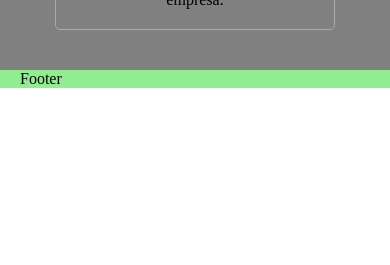
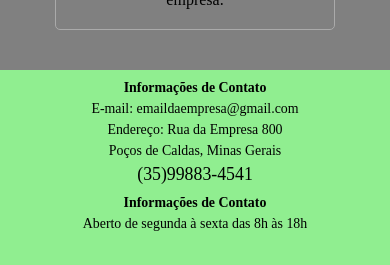
Before and after one commit to damian-nestea/higieniza-bem, a React (Vite) app: page / in a window 390 px wide. Shown: the part 3036-3301 px from the top of the page. Before the commit the page ends 3124 px from the top, so only its background shows below. Built offline with nearby package versions, Linux system fonts and the light colour scheme.

Commit message:
feat adição da estrutura do footer com info da empresa para mobile-first

```diff
--- a/src/Components/Footer/index.tsx
+++ b/src/Components/Footer/index.tsx
@@ -1,8 +1,28 @@
 import React from "react";
 import { Container } from "./styles";
+import instagramIcon from "../../Assets/instagram.svg";
 
 const Footer = () => {
-  return <Container>Footer</Container>;
+  return (
+    <Container>
+      <div id="info">
+        <h4>Informações de Contato</h4>
+        <ul>
+          <li>E-mail: emaildaempresa@gmail.com</li>
+          <li>Endereço: Rua da Empresa 800</li>
+          <li>Poços de Caldas, Minas Gerais</li>
+        </ul>
+        <p>(35)99883-4541</p>
+      </div>
+      <div id="horario">
+        <h4>Informações de Contato</h4>
+        <p> Aberto de segunda à sexta das 8h às 18h</p>
+      </div>
+      <div id="social-links">
+        <img src={instagramIcon} alt="Instagram Icon" />
+      </div>
+    </Container>
+  );
 };
 
 export default Footer;
--- a/src/Components/Footer/styles.ts
+++ b/src/Components/Footer/styles.ts
@@ -4,5 +4,39 @@ export const Container = styled.footer`
   width: 100%;
   background-color: lightgreen;
 
-  padding-inline: 2rem;
+  padding: 1rem;
+
+  font-size: clamp(0.7rem, 1rem + 1vw, 1.5rem);
+
+  display: flex;
+  flex-flow: column nowrap;
+  gap: 1rem;
+
+  #info,
+  #horario,
+  #social-links {
+    margin: 0 auto;
+
+    text-align: center;
+  }
+
+  #info ul {
+    margin-block: 0.5rem;
+
+    list-style: none;
+
+    display: flex;
+    flex-flow: column nowrap;
+    gap: 0.5rem;
+  }
+
+  #info p {
+    font-size: clamp(0.9rem, 1rem + 2vw, 1.9rem);
+  }
+
+  #horario {
+    h4 {
+      margin-bottom: 0.5rem;
+    }
+  }
 `;
```
Also changed, not shown: src/Assets/instagram.svg (added).
